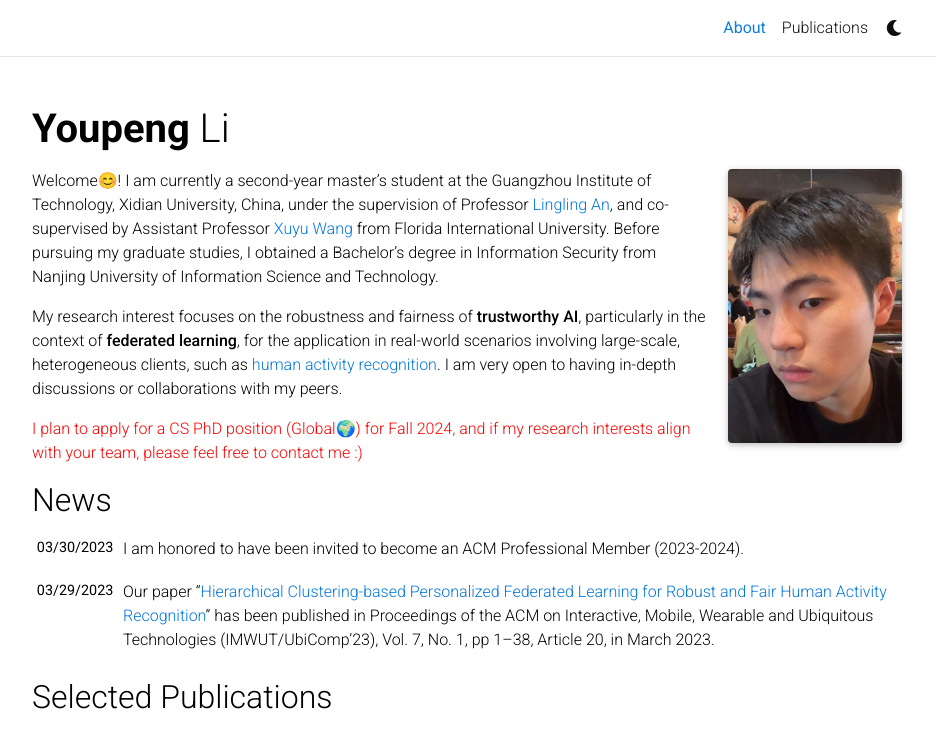
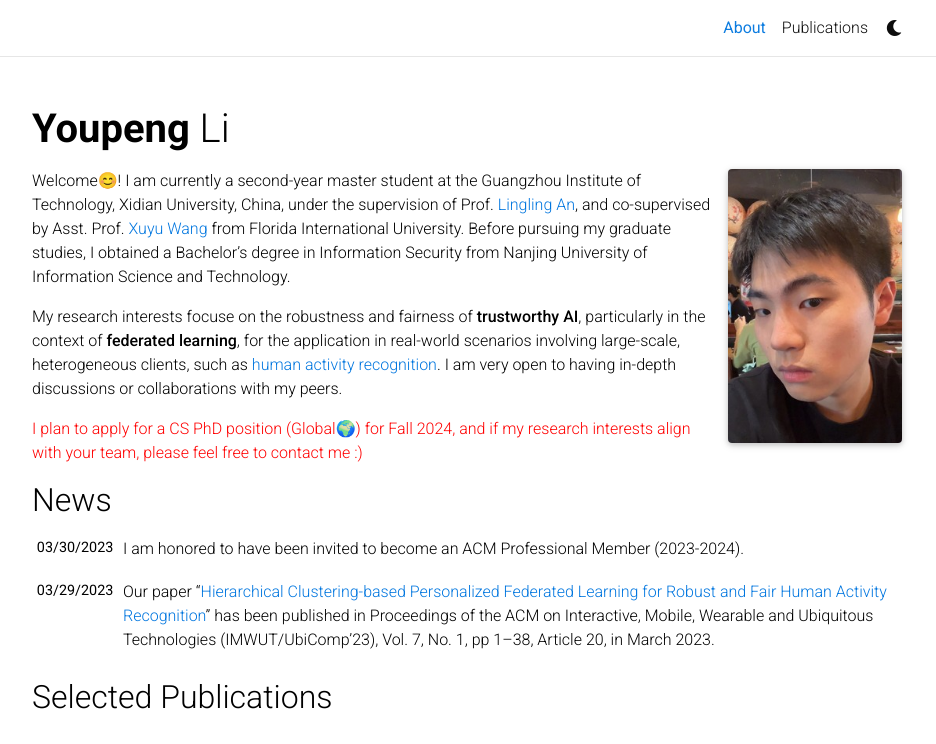
Before and after one commit to youpengl/youpengl.github.io, a Jekyll site: the page built from _pages/about.md, in a window 1280 px wide and 1014 px high, cut to the strip 0-744 px from the top of the window. Shown: the whole strip, without its empty margins (173-1109 px from the left). Built offline with Jekyll 4.4.1, drawn with Linux system fonts in a browser that asks for light colours; full-size pictures stand in for the smaller copies a plugin makes; comment, search, counter and statistics services are not loaded; a style sheet for code colours, icons or effects is not loaded.

Commit message:
update _config.yml

```diff
--- a/_pages/about.md
+++ b/_pages/about.md
@@ -15,8 +15,8 @@ selected_papers: true # includes a list of papers marked as "selected={true}"
 social: true  # includes social icons at the bottom of the page
 ---
 
-Welcome😊! I am currently a second-year master's student at the Guangzhou Institute of Technology, Xidian University, China, under the supervision of Professor [Lingling An](https://scholar.google.com/citations?hl=zh-CN&user=DZuZUBYAAAAJ&view_op=list_works&sortby=pubdate), and co-supervised by Assistant Professor [Xuyu Wang](https://users.cs.fiu.edu/~xuywang/) from Florida International University. Before pursuing my graduate studies, I obtained a Bachelor's degree in Information Security from Nanjing University of Information Science and Technology.
+Welcome😊! I am currently a second-year master student at the Guangzhou Institute of Technology, Xidian University, China, under the supervision of Prof. [Lingling An](https://scholar.google.com/citations?hl=zh-CN&user=DZuZUBYAAAAJ&view_op=list_works&sortby=pubdate), and co-supervised by Asst. Prof. [Xuyu Wang](https://users.cs.fiu.edu/~xuywang/) from Florida International University. Before pursuing my graduate studies, I obtained a Bachelor's degree in Information Security from Nanjing University of Information Science and Technology.
 
-My research interest focuses on the robustness and fairness of **trustworthy AI**, particularly in the context of **federated learning**, for the application in real-world scenarios involving large-scale, heterogeneous clients, such as [human activity recognition](https://dl.acm.org/doi/pdf/10.1145/3580795). I am very open to having in-depth discussions or collaborations with my peers.
+My research interests focuse on the robustness and fairness of **trustworthy AI**, particularly in the context of **federated learning**, for the application in real-world scenarios involving large-scale, heterogeneous clients, such as [human activity recognition](https://dl.acm.org/doi/pdf/10.1145/3580795). I am very open to having in-depth discussions or collaborations with my peers.
 
 <span style="color:red"> I plan to apply for a CS PhD position (Global🌍) for Fall 2024, and if my research interests align with your team, please feel free to contact me :)
```
